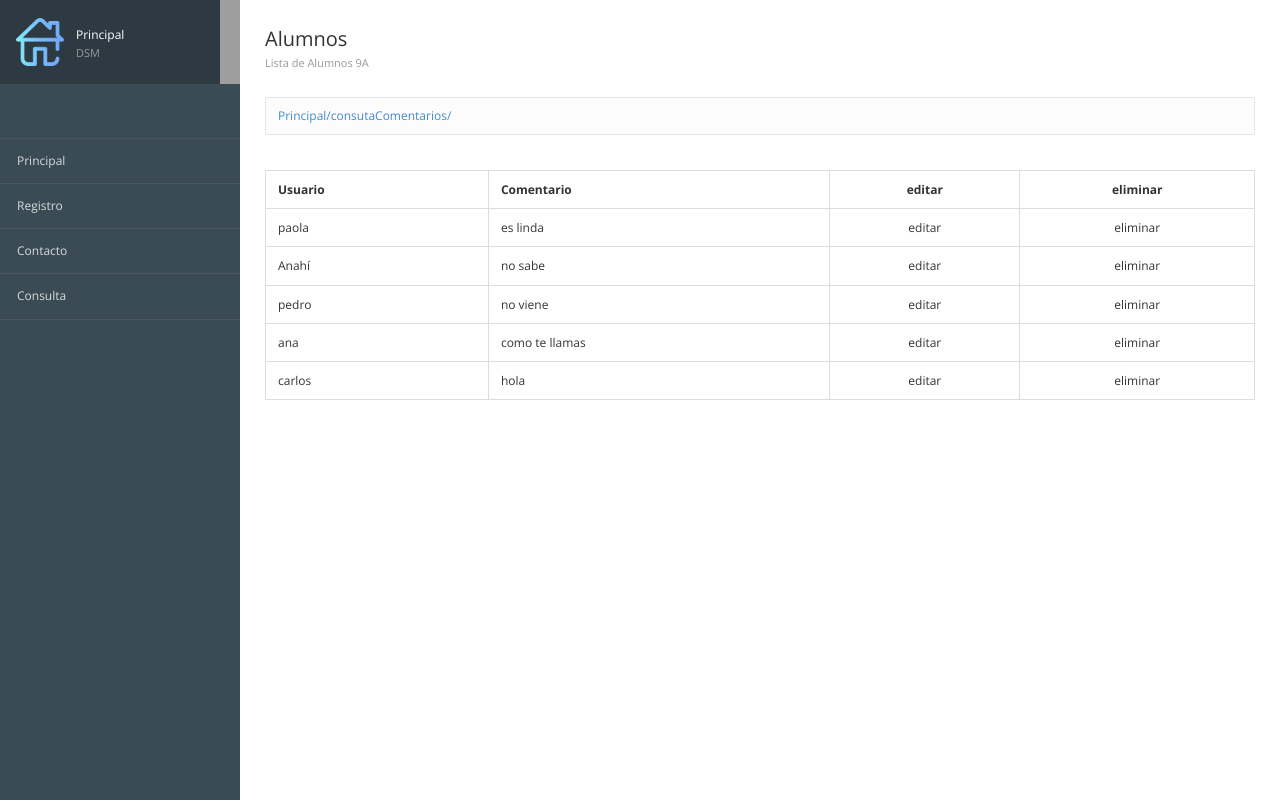
After one commit to Carlos-Dev11095/Proyecto_Python_Prueba, a Django app: page /consutaComentarios/ in a window 1280 px wide. The commit adds this page. Run offline with Django 4.2, Linux system fonts and the light colour scheme; data comes from the database, SQL or seed files in the repository; both versions use the stored data as it was after the commit; some libraries are stand-ins or nearby versions; grey boxes are pictures that could not be loaded.

Commit message:
cambios temporales

```diff
--- a/inicio/templates/inicio/encabezado.html
+++ b/inicio/templates/inicio/encabezado.html
@@ -62,6 +62,7 @@
                             <li><a href="{%url 'Principal'%}">Principal</a></li>
                             <li><a href="{%url 'Formulario'%}">Registro</a></li>
 							<li><a href="{%url 'Contacto'%}">Contacto</a></li>
+                            <li><a href="{%url 'consutaComentarios'%}">Consulta</a></li>
 				</ul>
 			<!-- /Fin menú -->
 
--- a/prueba/urls.py
+++ b/prueba/urls.py
@@ -26,6 +26,7 @@
     path('formulario/', views.formulario, name="Formulario"),
     path('ejemplo/', views.ejemplo, name="Ejemplo"),
     path('registrar/', views_registros.registrar, name="Registrar"),
+    path('consutaComentarios/', views_registros.ComentariosContacto, name="consutaComentarios"),
 ]
 
 if settings.DEBUG:
--- /dev/null
+++ b/registros/templates/registros/consultarComentario.html
@@ -0,0 +1,49 @@
+{% extends "inicio/encabezado.html"%}
+{%block NombrePestaña%}Principal{% endblock %}
+{%load static%}
+
+{%block imagen%}
+{%load static%}
+{%static 'inicio/images/home.png'%}
+{%endblock%}
+
+{%block tituloMenu%}
+Principal <span>DSM</span>
+{%endblock%}
+
+{%block Encabezado%}
+<!--Encabezado -->
+<div class="page-header">
+  <div class="page-title">
+    <h3>
+      Alumnos<br />
+      <small>Lista de Alumnos 9A</small>
+    </h3>
+  </div>
+</div>
+<!-- /Encabezado-->
+{%endblock%}
+{%block contenido%}
+<!-- Tabla de Alumnos -->
+<table class="table table-bordered tablestriped">
+  <thead>
+    <tr>
+      <th>Usuario</th>
+      <th>Comentario</th>
+      <th class="text-center">editar</th>
+      <th class="text-center">eliminar</th>
+    </tr>
+  </thead>
+  <tbody>
+    {% for comentario in comentarios %}
+    <tr>
+      <td class="muted">{{comentario.usuario}}</td>
+      <td class="muted">{{comentario.mensaje}}</td>
+      <td class="text-center">editar</td>
+      <td class="text-center">eliminar</td>
+    </tr>
+    {% endfor %}
+  </tbody>
+</table>
+<!-- /Tabla de alumnos -->
+{%endblock%}
--- a/registros/views.py
+++ b/registros/views.py
@@ -1,6 +1,8 @@
 from django.shortcuts import render
 from .models import Alumnos
 from .forms import ComentarioContactoForm
+from .models import ComentarioContacto
+from django.shortcuts import get_object_or_404
 
 # Create your views here.
 
@@ -23,3 +25,18 @@
 
 def contacto(request):
     return render(request,"registros/contacto.html")
+
+def ComentariosContacto(request):
+    comentarios=ComentarioContacto.objects.all()
+    return render(request,'registros/consultarComentario.html',{'comentarios':comentarios})
+
+def EditarComentarioContacto(request):
+    return render(request,"registros/editarComentario.html")
+
+def eliminarComentarioContacto(request,id, confirmacion='registros/confirmarEliminacion.html'):
+    comentario = get_object_or_404(ComentarioContacto, id=id)
+    if request.method == 'POST':
+        comentario.delete()
+        comentarios=ComentarioContacto.objects.all()
+        return render(request,'registros/consultarComentarios.html',{'comentarios':comentarios})
+    return render(request, confirmacion,{'object':comentario})
```
Also changed, not shown: db.sqlite3, registros/templates/registros/editarComentario.html (added).
